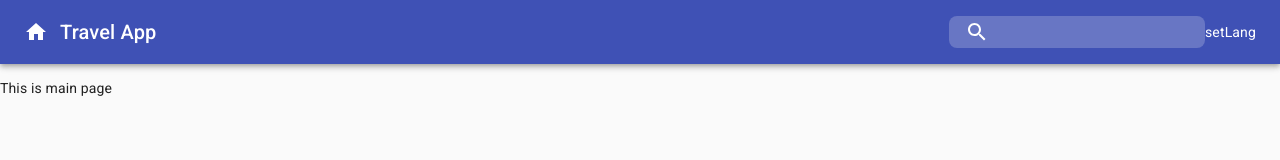
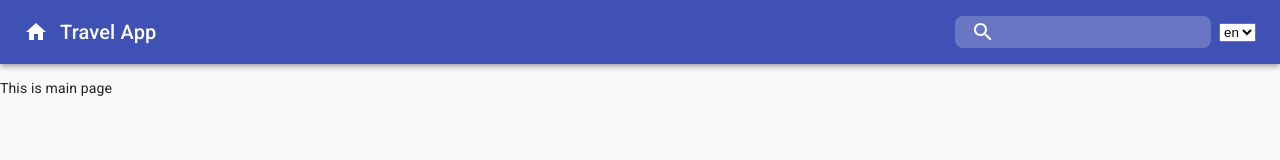
Before and after one commit to evgeshabond/interview-travel, a React (Create React App) app: page / in a window 1280 px wide. Shown: the top 160 px of the page. Built offline with nearby package versions, Linux system fonts and the light colour scheme.

Commit message:
feat: add language select

```diff
--- a/src/components/header/LanguageSelector.js
+++ b/src/components/header/LanguageSelector.js
@@ -1,7 +1,39 @@
 import React from 'react';
+import {useDispatch, useSelector} from 'react-redux';
+import languagesList from '../../utils/getLanguagesList';
+import {setLanguage} from '../../redux/settingsSlice';
+import {makeStyles, createStyles} from '@material-ui/core/styles';
+
+const useStyles = makeStyles((theme) => createStyles({
+  selectWrapper: {
+    backgroundColor: 'inherit',
+    paddingLeft: theme.spacing(1),
+  },
+}));
 
 const LanguageSelector = () => {
-  return (<p>setLang</p>);
+  const dispatch = useDispatch();
+  const language = useSelector((state) => state.settings.language);
+  const classes = useStyles();
+
+  const handleChange = (e) => {
+    console.log(e.target.value);
+    dispatch(setLanguage({language: e.target.value}));
+  };
+
+  return (
+    <div className={classes.selectWrapper} >
+      <select
+        value={language}
+        onChange={handleChange}>
+        {languagesList.map((language) => (
+          <option key={language} value={language}>
+            {language}
+          </option>
+        ))}
+      </select>
+    </div>
+  );
 };
 
 export default LanguageSelector;
--- /dev/null
+++ b/src/utils/getLanguagesList.js
@@ -0,0 +1,3 @@
+const languagesList = ['en', 'ru', 'de'];
+
+export default languagesList;
```
